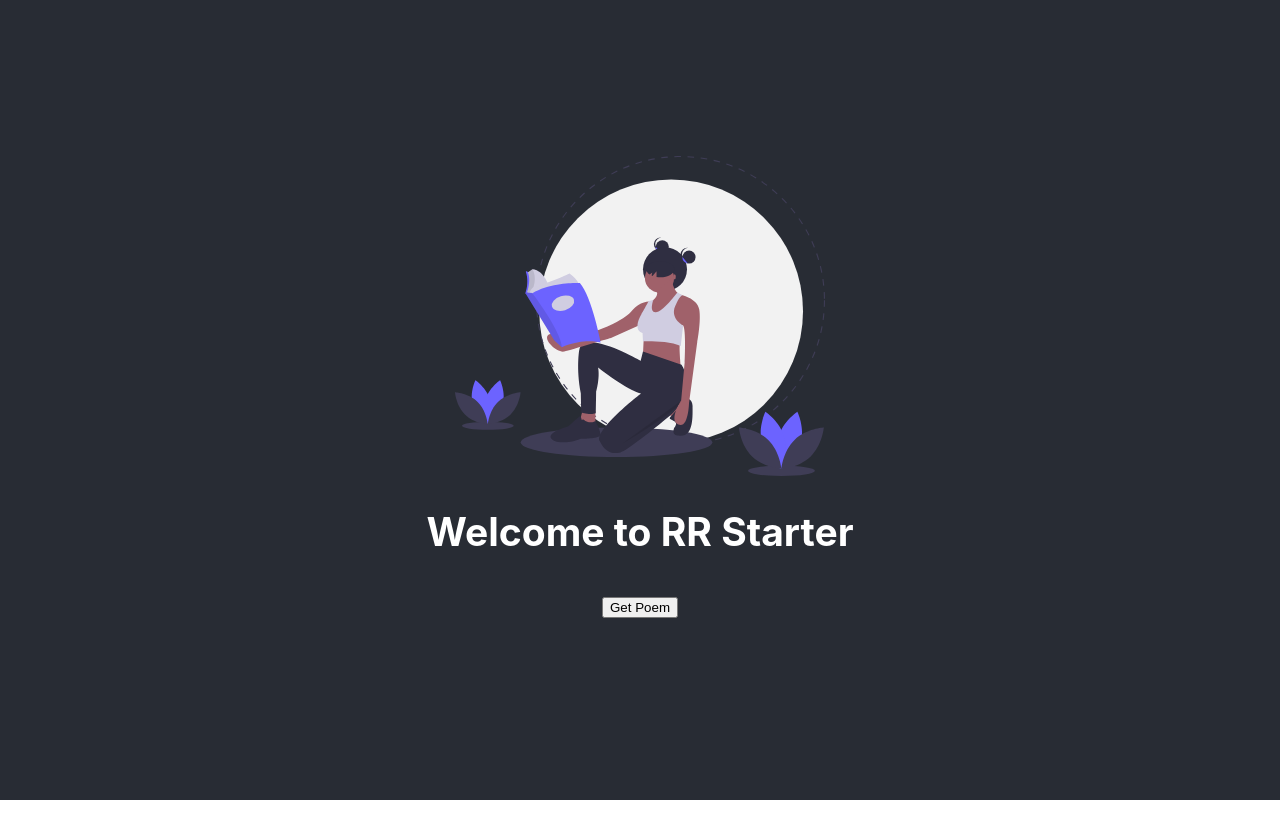
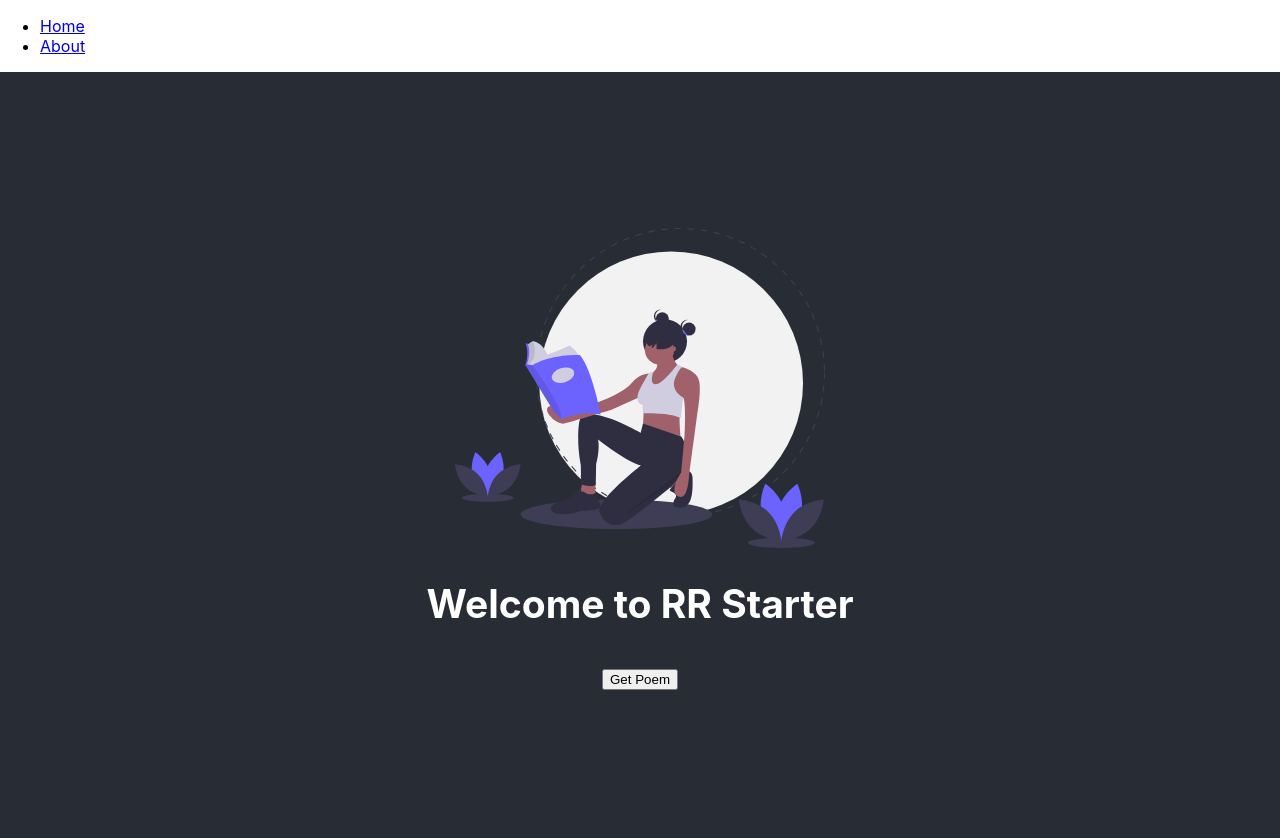
Before and after one commit to kimrejstrom/rr-starter-kit, a React (Create React App) app: page / in a window 1280 px wide. Shown: the top 838 px of the page. Before the commit the page ends 800 px from the top, so only its background shows below. Built offline with nearby package versions, Linux system fonts and the light colour scheme.

Commit message:
Add React router

```diff
--- a/package.json
+++ b/package.json
@@ -11,6 +11,7 @@
     "@types/react": "16.9.16",
     "@types/react-dom": "16.9.4",
     "@types/react-redux": "7.1.5",
+    "@types/react-router-dom": "5.1.3",
     "axios": "0.19.0",
     "enzyme": "3.10.0",
     "enzyme-adapter-react-16": "1.15.1",
@@ -18,6 +19,7 @@
     "react": "^16.11.0",
     "react-dom": "^16.11.0",
     "react-redux": "7.1.3",
+    "react-router-dom": "5.1.2",
     "react-scripts": "3.3.0",
     "react-test-renderer": "16.12.0",
     "source-map-explorer": "2.1.2",
--- a/src/app/App.tsx
+++ b/src/app/App.tsx
@@ -1,18 +1,57 @@
 import React from 'react';
+import { BrowserRouter as Router, Switch, Route, Link } from 'react-router-dom';
 import headerImage from 'app/appHeader.svg';
 import 'app/App.css';
 import { PoemsListPage } from 'features/poems/PoemsPage';
 
 const App: React.FC = () => {
   return (
-    <div className="App">
-      <div className="App-header">
-        <img src={headerImage} className="App-logo" alt="logo" />
-        <h2>Welcome to RR Starter</h2>
-        <PoemsListPage />
+    <Router>
+      <div>
+        <nav>
+          <ul>
+            <li>
+              <Link to="/">Home</Link>
+            </li>
+            <li>
+              <Link to="/about">About</Link>
+            </li>
+          </ul>
+        </nav>
+
+        {/* A <Switch> looks through its children <Route>s and
+            renders the first one that matches the current URL. */}
+        <Switch>
+          <Route path="/about">
+            <About />
+          </Route>
+          <Route path="/">
+            <Home />
+          </Route>
+        </Switch>
       </div>
-    </div>
+    </Router>
   );
 };
 
+const Home: React.FC = () => (
+  <div className="App">
+    <div className="App-header">
+      <img src={headerImage} className="App-logo" alt="logo" />
+      <h2>Welcome to RR Starter</h2>
+      <PoemsListPage />
+    </div>
+  </div>
+);
+
+const About: React.FC = () => (
+  <div className="App">
+    <div className="App-header">
+      <img src={headerImage} className="App-logo" alt="logo" />
+      <h2>About the RR Starter</h2>
+      <p>TODO</p>
+    </div>
+  </div>
+);
+
 export default App;
```
Also changed, not shown: 2 other files (tests, documents, lock files or other folders).
